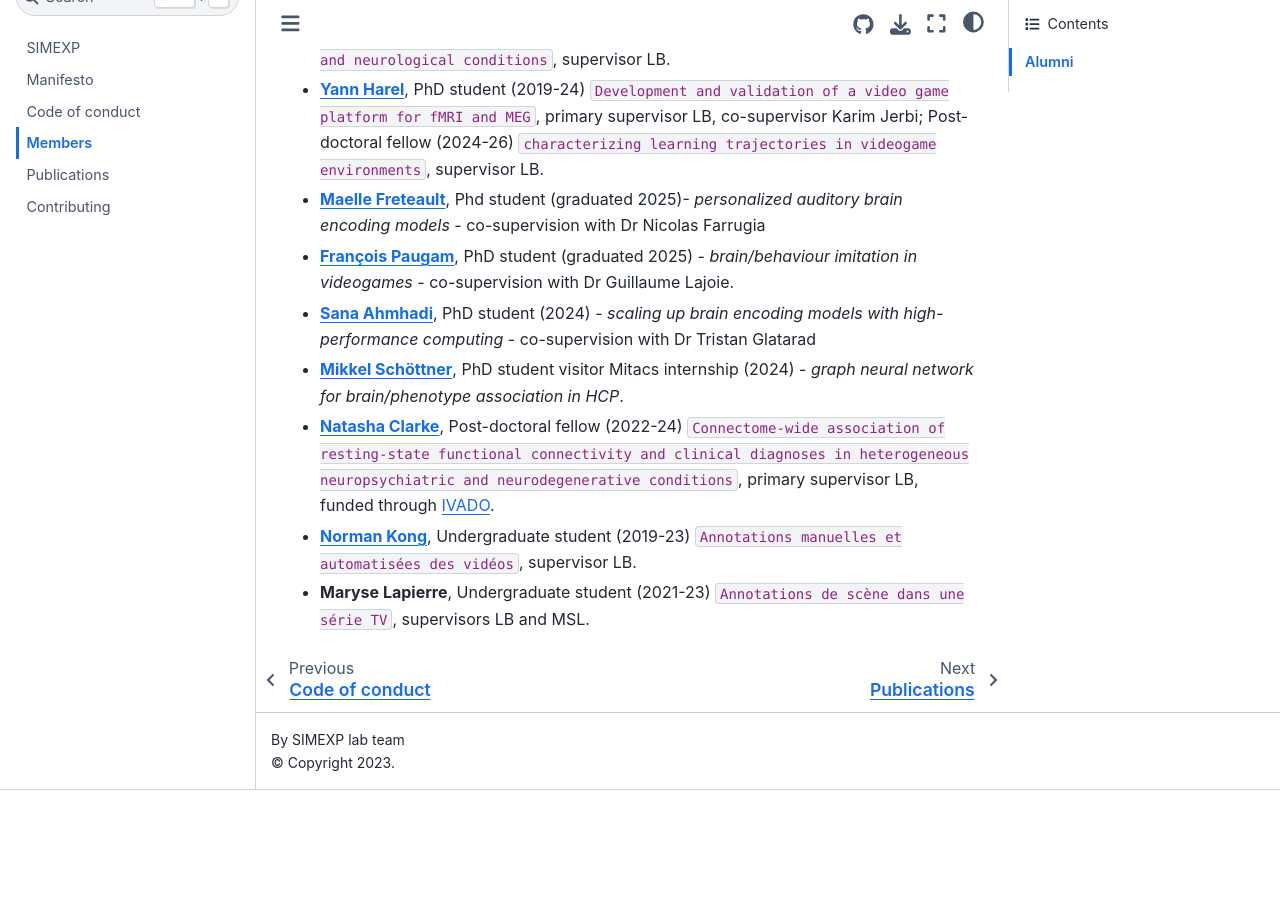
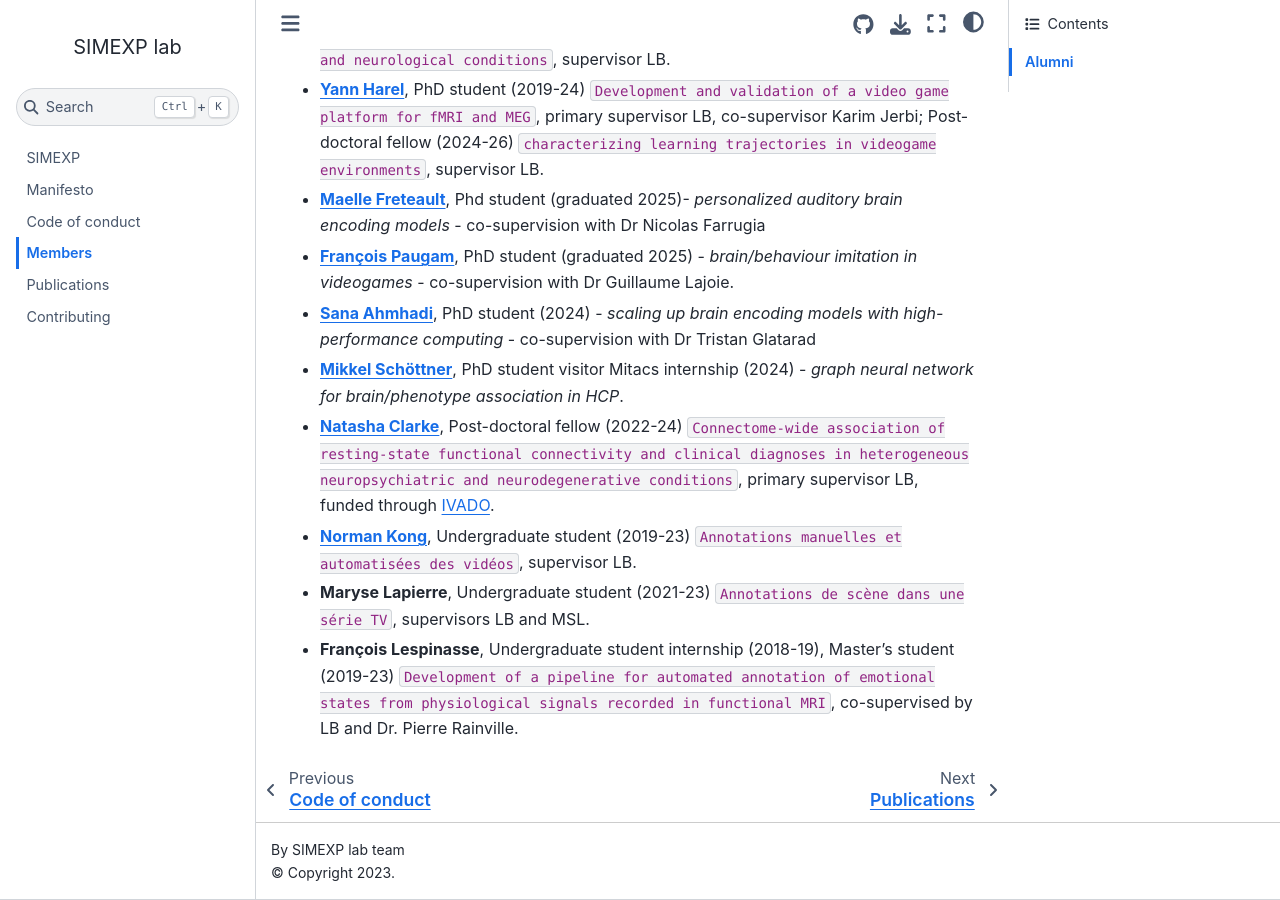
Before and after one commit to SIMEXP/simexp.github.io, a Jupyter Book: the page built from content/members.md, in a window 1280 px wide and 900 px high, scrolled down 1710 px. Built offline with Jupyter Book 1.0.4 settings and Sphinx 7.4.7 and the Sphinx Book theme 1.1.4, drawn with Linux system fonts in a browser that asks for light colours; before the commit the page ends 2500 px from its top, so only the background shows below that.

Commit message:
Add François Lespinasse to alumni section
Co-Authored-By: Claude Sonnet 5 <noreply@anthropic.com>

```diff
--- a/content/members.md
+++ b/content/members.md
@@ -144,3 +144,4 @@
  * [**Natasha Clarke**](https://www.linkedin.com/in/natasha-clarke-48176864/), Post-doctoral fellow (2022-24) `Connectome-wide association of resting-state functional connectivity and clinical diagnoses in heterogeneous neuropsychiatric and neurodegenerative conditions`, primary supervisor LB, funded through [IVADO](https://ivado.ca/en/).
  * [**Norman Kong**](https://www.linkedin.com/in/norman-kong-011671174/), Undergraduate student (2019-23) `Annotations manuelles et automatisées des vidéos`, supervisor LB.
  * **Maryse Lapierre**, Undergraduate student (2021-23) `Annotations de scène dans une série TV`, supervisors LB and MSL.
+ * **François Lespinasse**, Undergraduate student internship (2018-19), Master's student (2019-23) `Development of a pipeline for automated annotation of emotional states from physiological signals recorded in functional MRI`, co-supervised by LB and Dr. Pierre Rainville.
```
